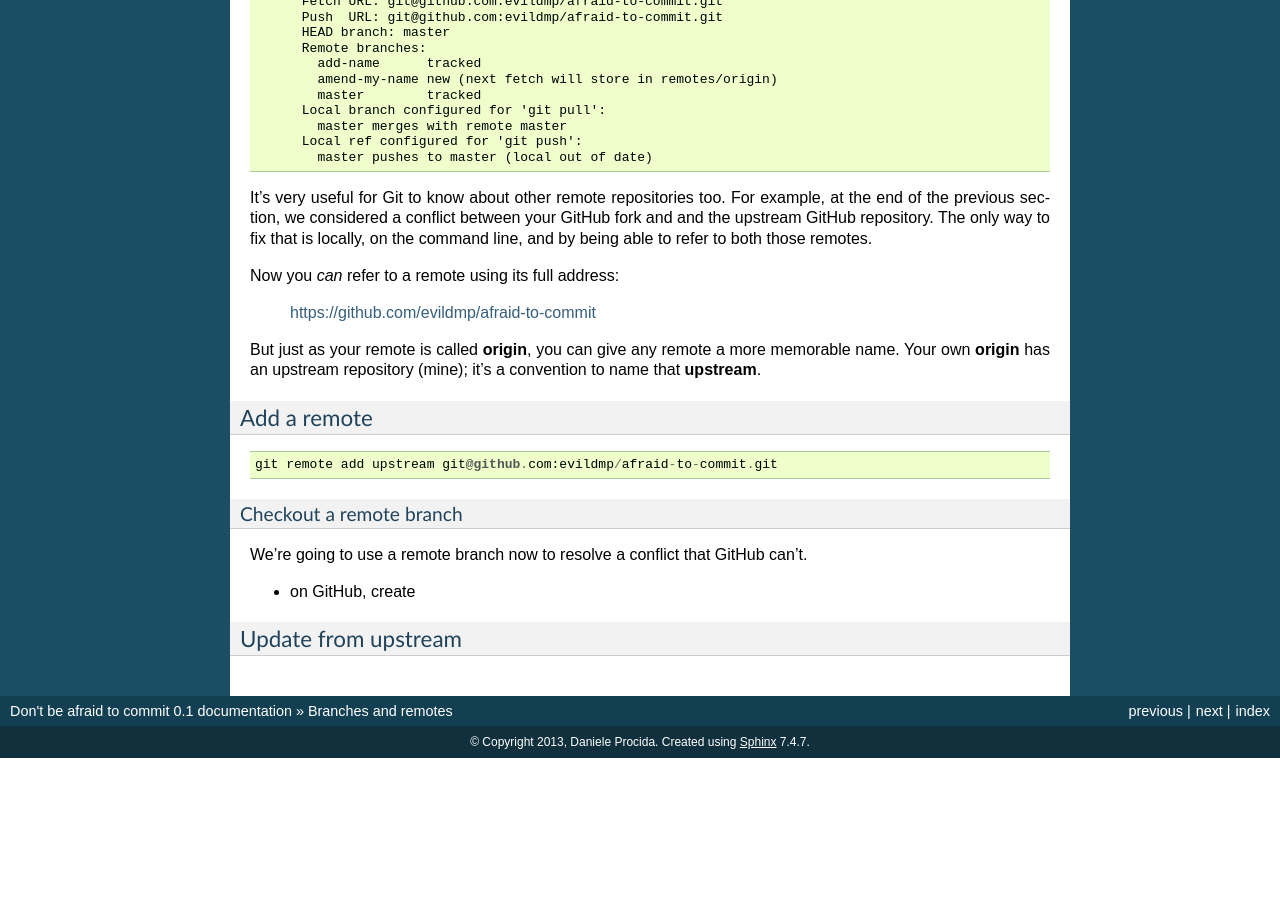
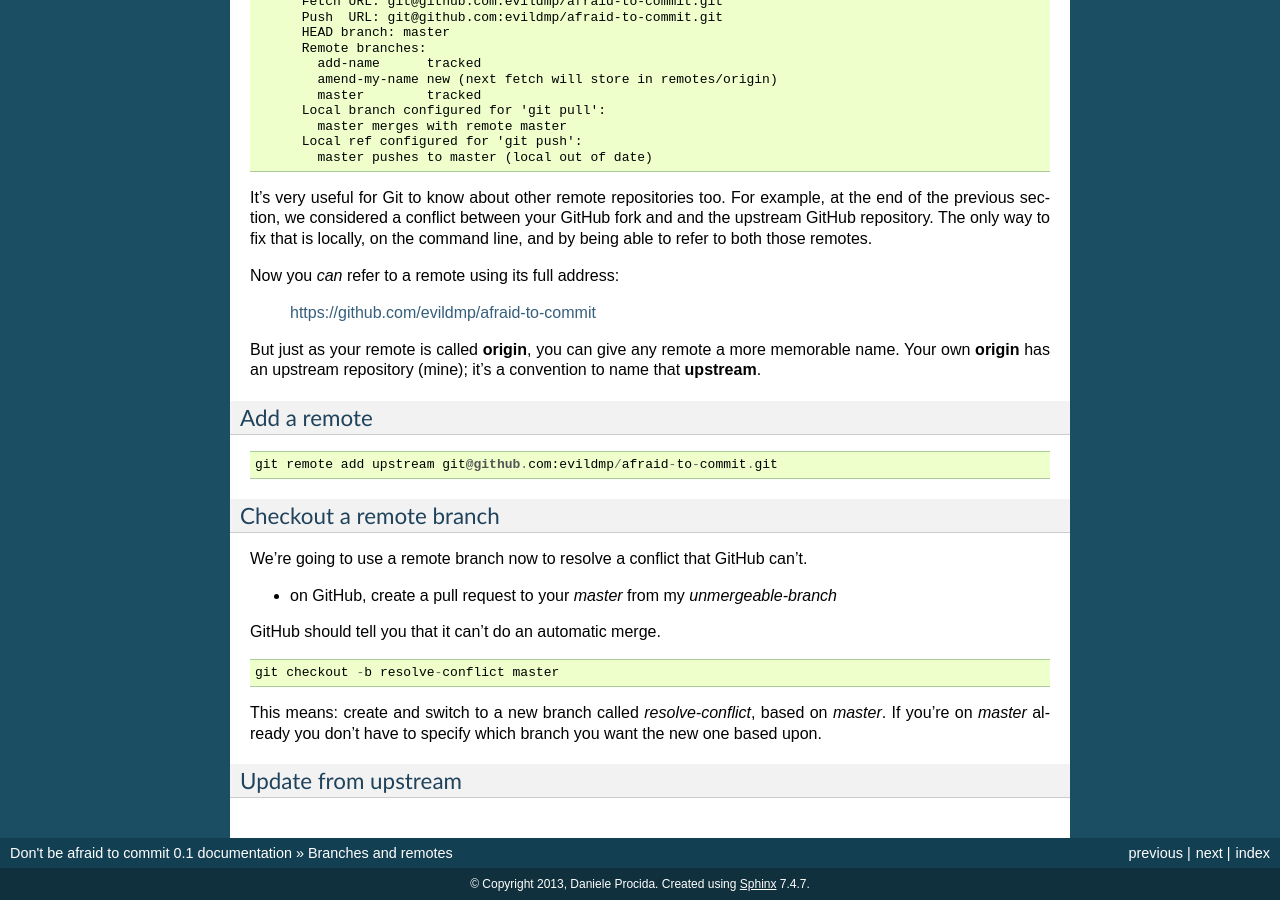
Before and after one commit to evildmp/afraid-to-commit, a Sphinx documentation site: the page built from docs/working_with_remotes_and_branches.rst, in a window 1280 px wide and 900 px high, scrolled down 3156 px. Built offline with Sphinx 7.4.7, drawn with Linux system fonts in a browser that asks for light colours; before the commit the page ends 3914 px from its top, so only the background shows below that.

Commit message:
resolvin conflicts

```diff
--- a/docs/working_with_remotes_and_branches.rst
+++ b/docs/working_with_remotes_and_branches.rst
@@ -215,11 +215,20 @@ Add a remote
 	git remote add upstream git@github.com:evildmp/afraid-to-commit.git
 
 Checkout a remote branch
-^^^^^^^^^^^^^^^^^^^^^^^^
+------------------------
 
 We're going to use a remote branch now to resolve a conflict that GitHub can't.
 
-* on GitHub, create
+* on GitHub, create a pull request to your *master* from my *unmergeable-branch*
+
+GitHub should tell you that it can't do an automatic merge.
+
+::
+
+	git checkout -b resolve-conflict master
+
+This means: create and switch to a new branch called *resolve-conflict*, based on *master*. If
+you're on *master* already you don't have to specify which branch you want the new one based upon.
 
 Update from upstream
 --------------------
```
